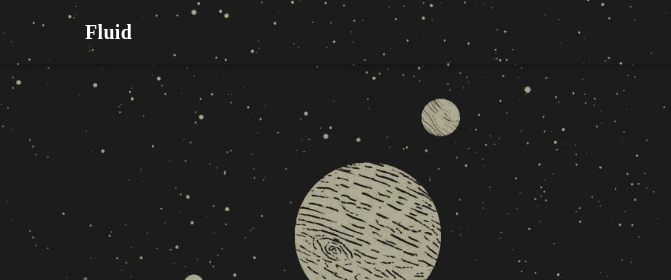
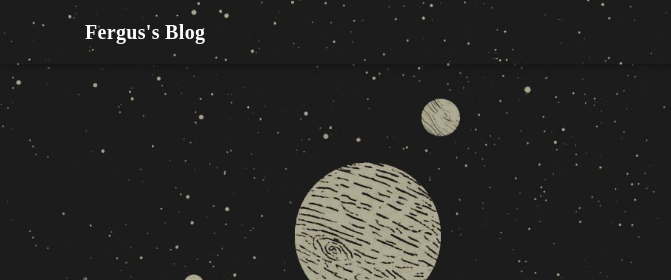
Before and after one commit to FergusAAA/fergus.github.io, a plain HTML site: page index.html in a window 1280 px wide. Shown: the top 280 px of the page, 0-671 px from the left. Drawn offline with nearby package versions, Linux system fonts and the light colour scheme; some packages are replaced by stand-ins of ours; a script that the page names is missing; a small style sheet from the web is missing.

Commit message:
Site updated: 2024-04-10 20:20:30

```diff
--- a/index.html
+++ b/index.html
@@ -84,7 +84,7 @@
   <nav id="navbar" class="navbar fixed-top  navbar-expand-lg navbar-dark scrolling-navbar">
   <div class="container">
     <a class="navbar-brand" href="/fergus.github.io/">
-      <strong>Fluid</strong>
+      <strong>Fergus&#39;s Blog</strong>
     </a>
 
     <button id="navbar-toggler-btn" class="navbar-toggler" type="button" data-toggle="collapse"
```
Also changed, not shown: 2024/03/28/Android/Repo/index.html (+1 -1 lines), 404.html (+1 -1 lines), about/index.html (+1 -1 lines), archives/2024/03/index.html (+1 -1 lines), archives/2024/index.html (+1 -1 lines), archives/index.html (+1 -1 lines), categories/index.html (+1 -1 lines), categories/计算机科学/Android/index.html (+1 -1 lines), categories/计算机科学/index.html (+1 -1 lines), links/index.html (+1 -1 lines), search/index.html (+1 -1 lines), tags/index.html (+1 -1 lines), tags/博客/index.html (+1 -1 lines), tags/技术文章/index.html (+1 -1 lines).
